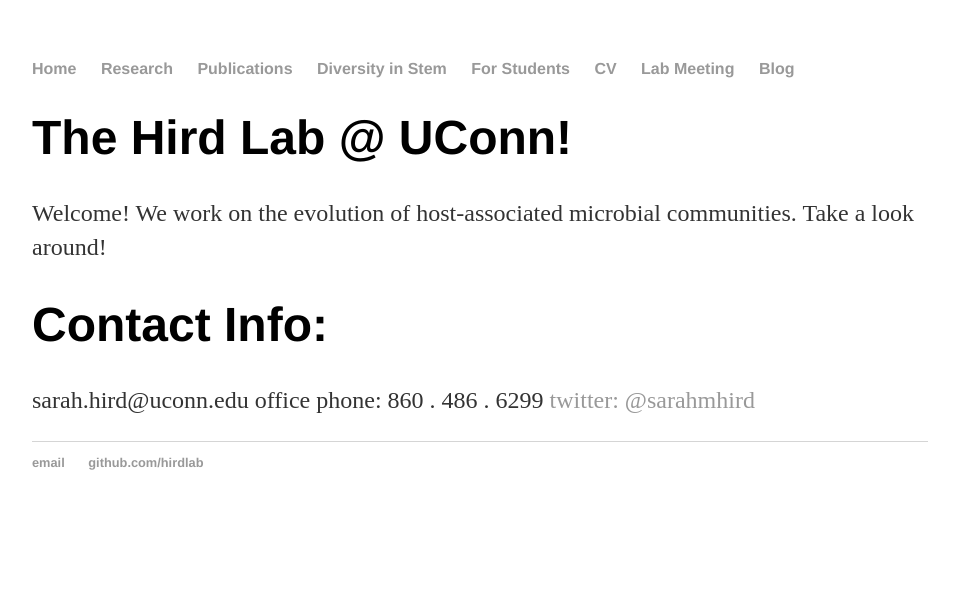
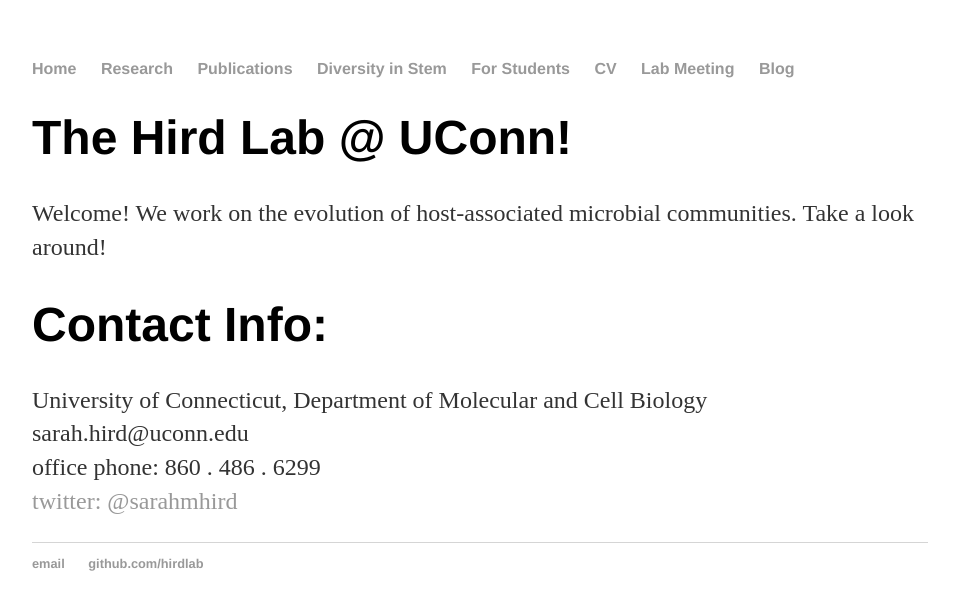
Before and after one commit to HirdLab/HirdLab.github.io, a Jekyll site: the page built from index.html, in a window 1280 px wide. Shown: the top 610 px of the page, without its empty margins (160-1119 px from the left). Built offline with Jekyll 4.4.1, drawn with Linux system fonts in a browser that asks for light colours.

Commit message:
Update index.html

```diff
--- a/index.html
+++ b/index.html
@@ -6,7 +6,5 @@
 	<h1>The Hird Lab @ UConn!</h1>
 	<p>Welcome! We work on the evolution of host-associated microbial communities. Take a look around! </p>
 	<h1>Contact Info: </h1>
-		<p>sarah.hird@uconn.edu
-		office phone: 860 . 486 . 6299
-		<a href="https://twitter.com/sarahmhird">twitter: @sarahmhird</a></p>
+		<p>University of Connecticut, Department of Molecular and Cell Biology<br>sarah.hird@uconn.edu <br>office phone: 860 . 486 . 6299<br><a href="https://twitter.com/sarahmhird">twitter: @sarahmhird</a></p>
 </div><!-- /.blurb -->
```
